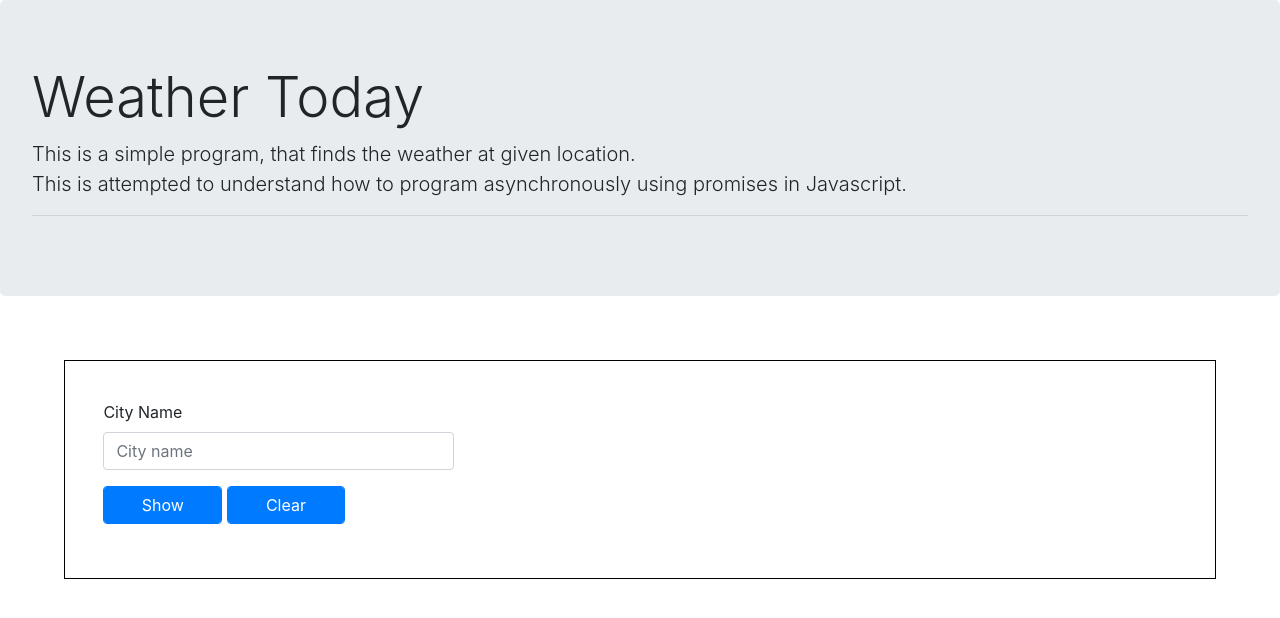
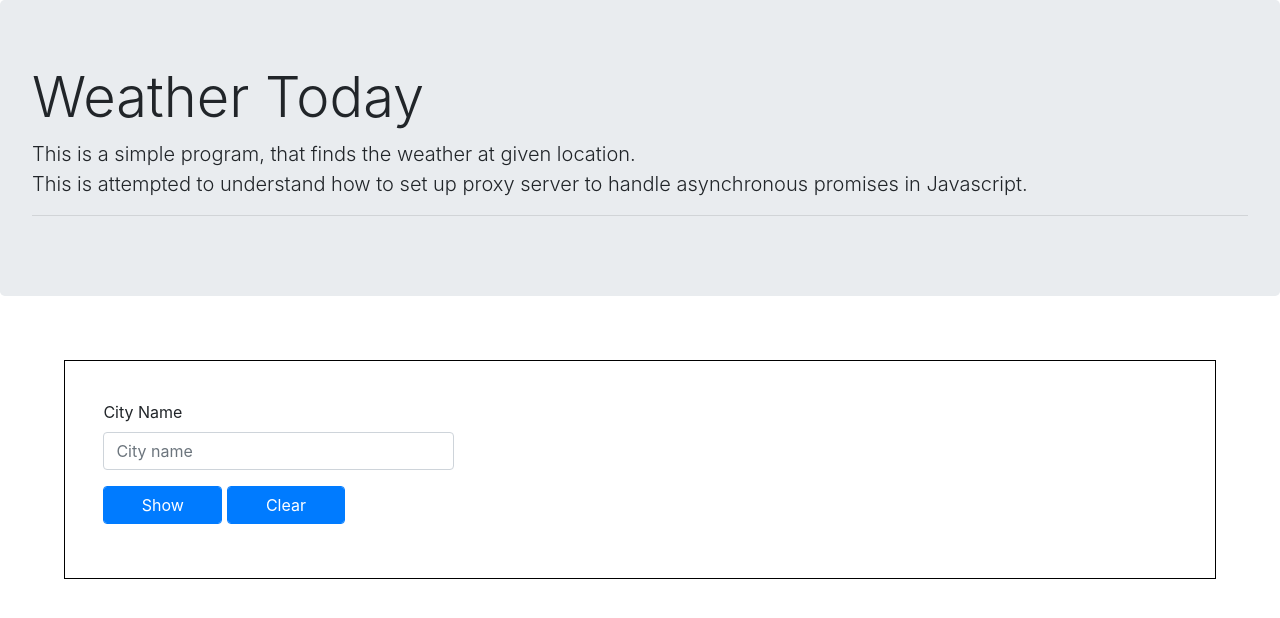
Before and after one commit to deepikasandp/Weather-Today-API, a plain HTML site: page Promise/index.html in a window 1280 px wide. Drawn offline with nearby package versions, Linux system fonts and the light colour scheme.

Commit message:
Header description changed to reflect the use of proxy server to handle promises in public domian

```diff
--- a/Promise/index.html
+++ b/Promise/index.html
@@ -21,8 +21,7 @@
 <body>
     <div class="jumbotron">
         <h1 class="display-4">Weather Today</h1>
-        <p class="lead">This is a simple program, that finds the weather at given location.<br>This is attempted to understand how to program asynchronously using promises in Javascript.</p>
-        <hr>
+        <p class="lead">This is a simple program, that finds the weather at given location.<br>This is attempted to understand how to set up proxy server to handle asynchronous promises in Javascript.</p>  <hr>
         <div id="weather"></div>
     </div>
 
```
